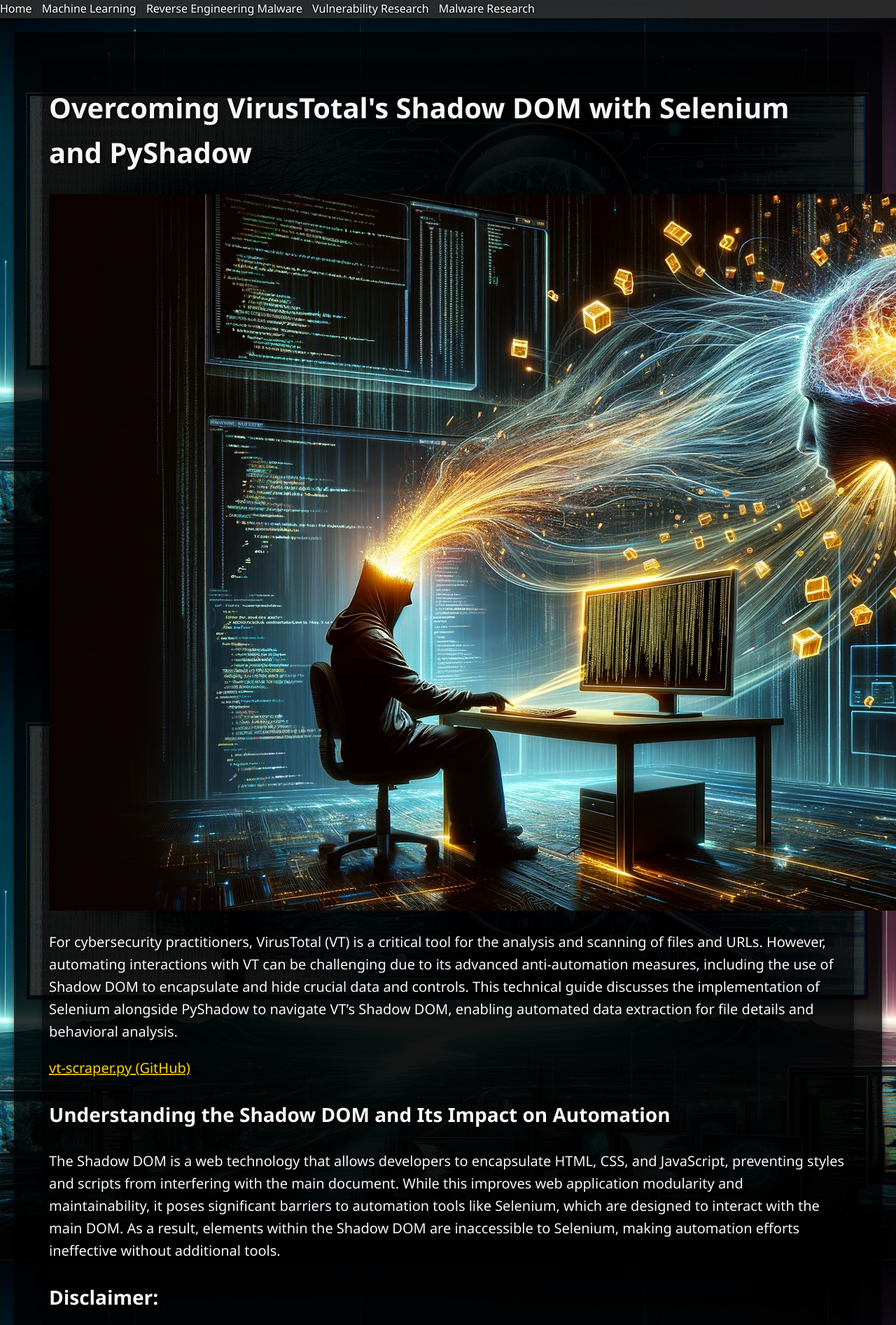
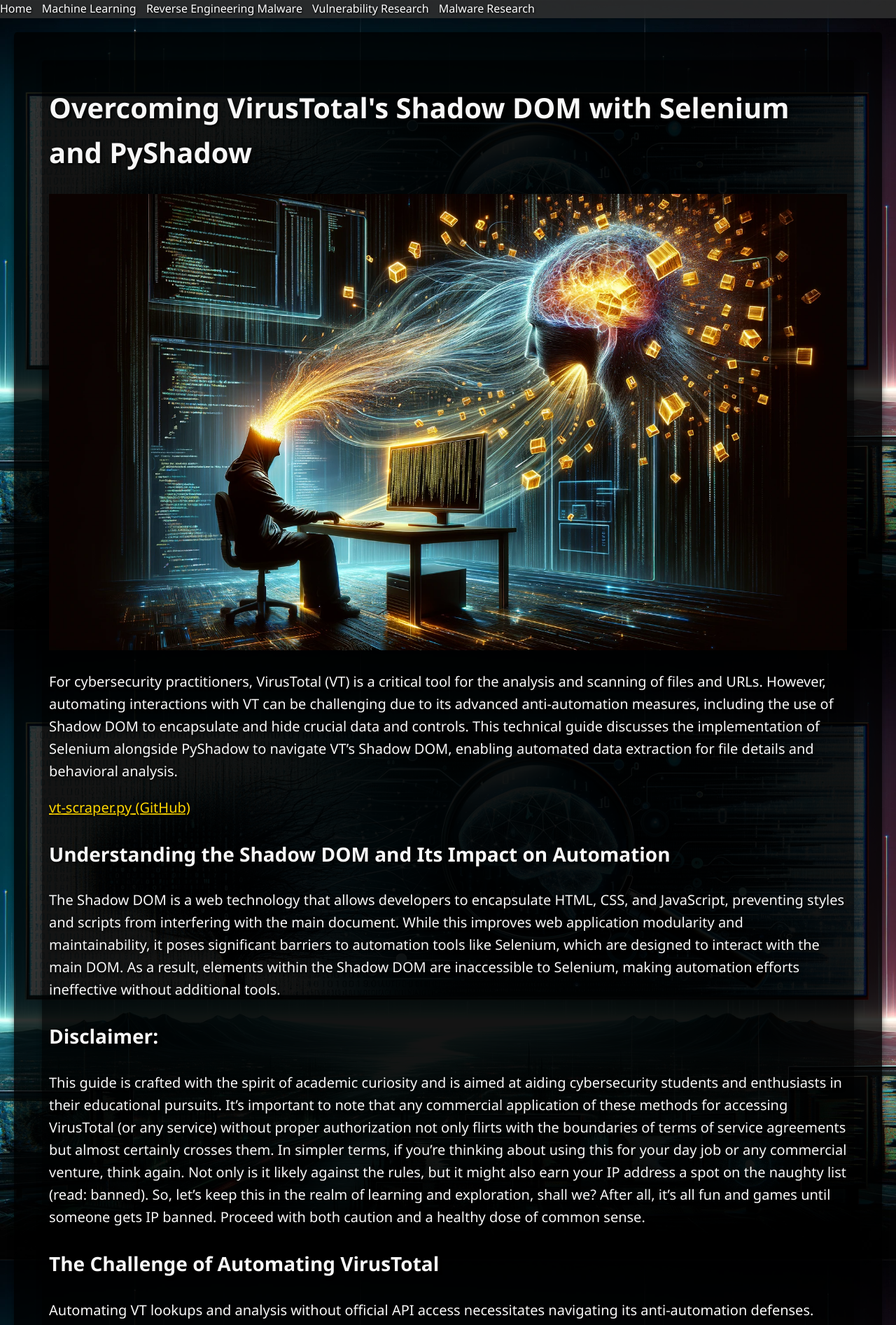
Before and after one commit to dyngnosis/dyngnosis.github.io, a Jekyll site: the page built from research/automation_vt.md, in a window 1280 px wide. Shown: the top 1893 px of the page at 70% size. Built offline with Jekyll 4.4.1, drawn with Linux system fonts in a browser that asks for light colours; nearby versions of some CDN libraries.

Commit message:
image should only use max width

```diff
--- a/research/automation_vt.md
+++ b/research/automation_vt.md
@@ -2,7 +2,8 @@
 layout: research
 title: Overcoming VirusTotal's Shadow DOM with Selenium and PyShadow
 ---
-![Automated Intelligence Extraction](/assets/vtautomation-header.webp "Automation Blog Header")
+
+<img src="/assets/vtautomation-header.webp" style="width:100%;">
 
 For cybersecurity practitioners, VirusTotal (VT) is a critical tool for the analysis and scanning of files and URLs. However, automating interactions with VT can be challenging due to its advanced anti-automation measures, including the use of Shadow DOM to encapsulate and hide crucial data and controls. This technical guide discusses the implementation of Selenium alongside PyShadow to navigate VT's Shadow DOM, enabling automated data extraction for file details and behavioral analysis.
 
```
